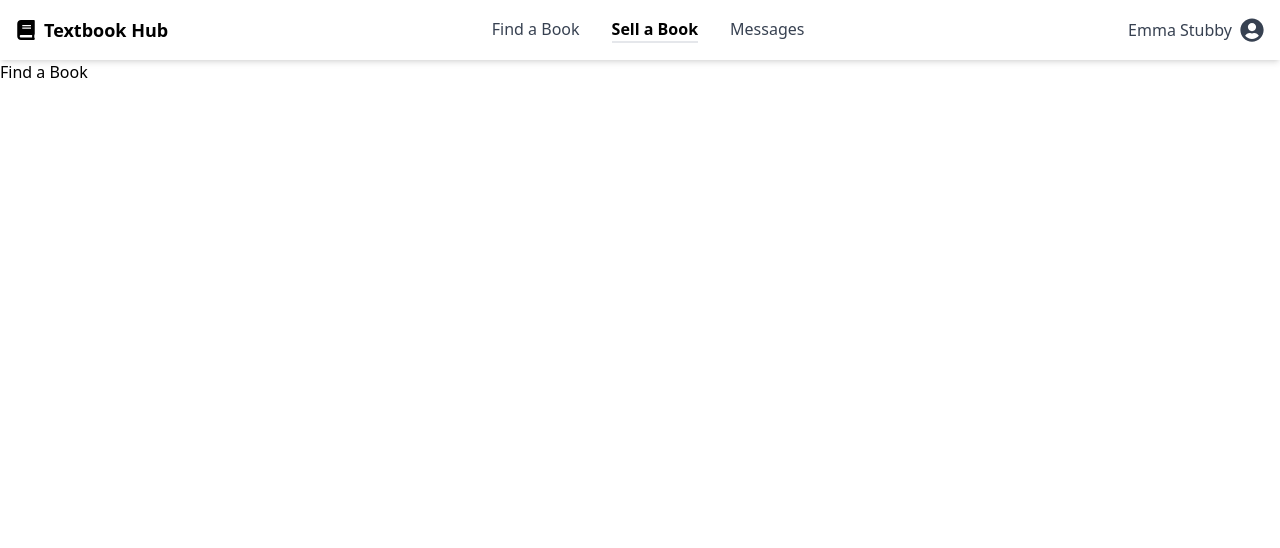
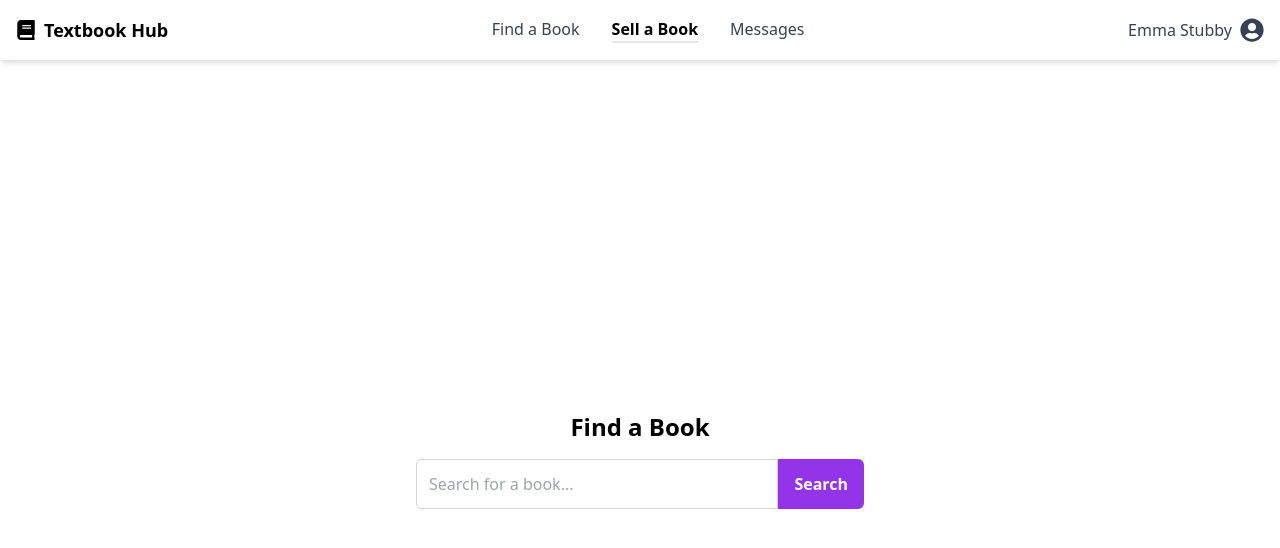
Before and after one commit to emmastubby/TextbookHub, a React (Vite) app: page /find in a window 1280 px wide. Shown: the top 548 px of the page. Built offline with nearby package versions, Linux system fonts and the light colour scheme.

Commit message:
feature/FindBook: added search bar

```diff
--- a/src/pages/FindBook.jsx
+++ b/src/pages/FindBook.jsx
@@ -1,9 +1,44 @@
-import React from 'react';
+import React, { useState } from "react";
 
 const FindBook = () => {
+  const [searchTerm, setSearchTerm] = useState("");
+
+  // Handle input change
+  const handleInputChange = (event) => {
+    setSearchTerm(event.target.value);
+  };
+
+  // Handle form submission
+  const handleSearch = (event) => {
+    event.preventDefault();
+    console.log("Searching for:", searchTerm);
+  };
+
   return (
-    <div>
-      <h1>Find a Book</h1>
+    <div className="flex flex-col items-center justify-center min-h-screen p-6">
+      <h1 className="text-2xl font-bold mb-4">Find a Book</h1>
+
+      {/* Search Bar */}
+      <form onSubmit={handleSearch} className="w-full max-w-md flex">
+        <input
+          type="text"
+          placeholder="Search for a book..."
+          value={searchTerm}
+          onChange={handleInputChange}
+          className="w-full p-3 border border-gray-300 rounded-l-md focus:outline-none focus:ring-2 focus:ring-purple-600"
+        />
+        <button
+          type="submit"
+          className="px-4 py-3 bg-purple-600 text-white font-semibold rounded-r-md hover:bg-purple-700"
+        >
+          Search
+        </button>
+      </form>
+
+      {/* Display entered text (for testing) */}
+      {searchTerm && (
+        <p className="mt-4 text-gray-600">Searching for: <strong>{searchTerm}</strong></p>
+      )}
     </div>
   );
 };
```
